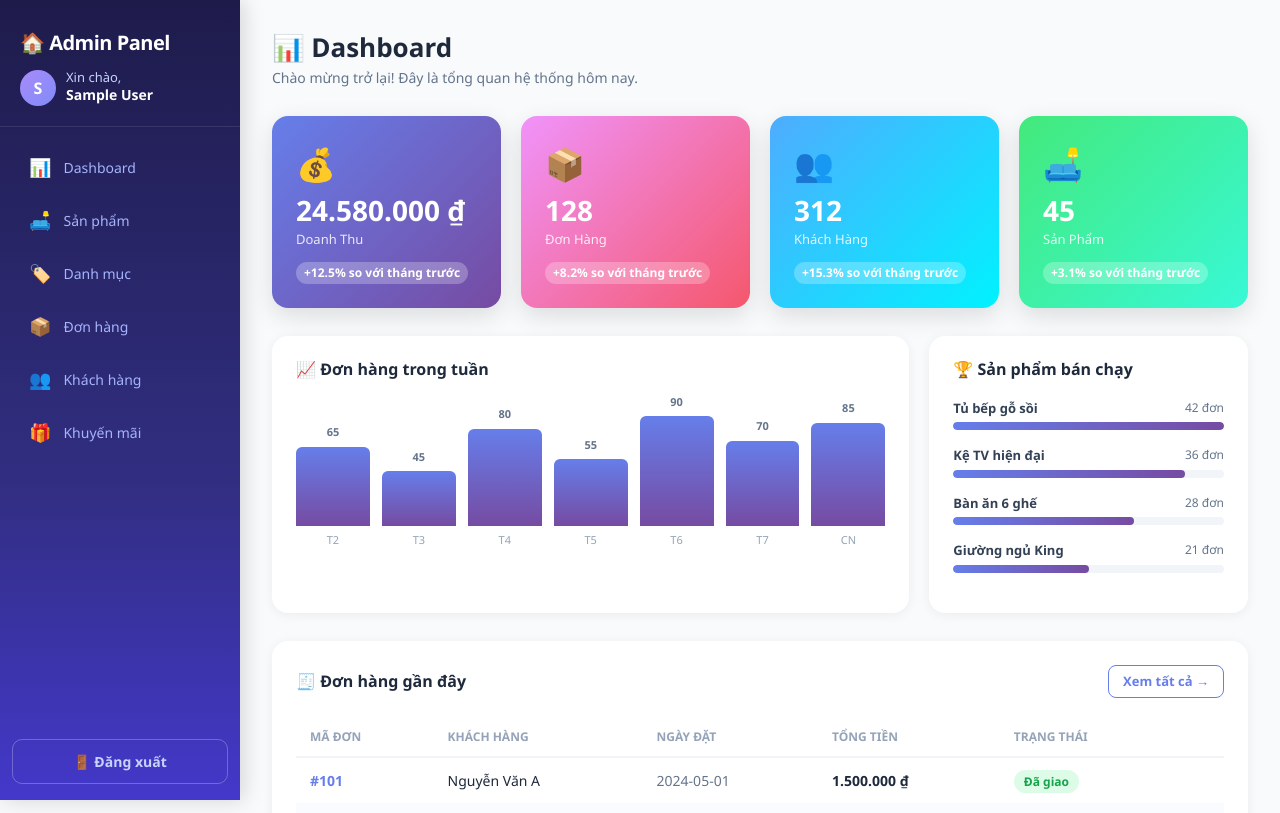
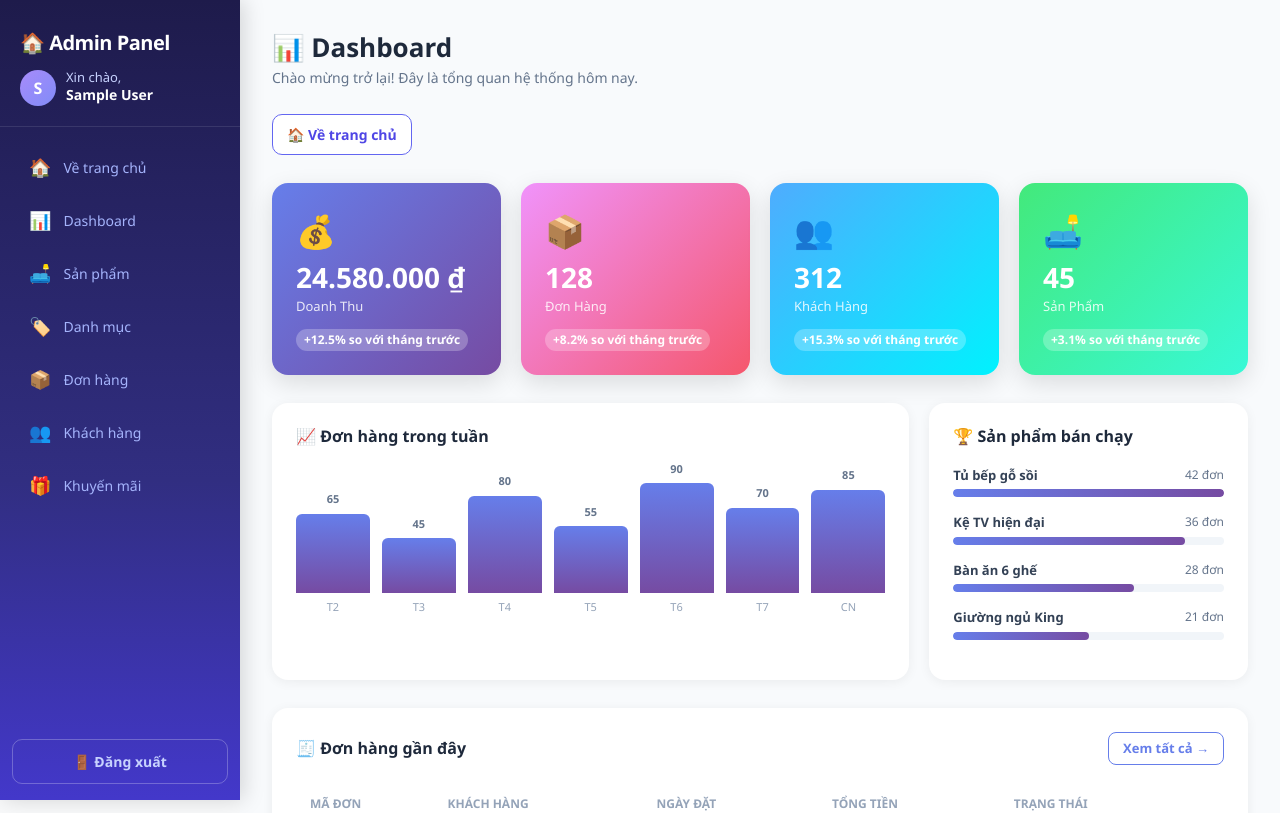
Before and after one commit to NgoTungNam/demoproject, a React (Vite) app: page /admin in a window 1280 px wide. Shown: the top 813 px of the page. Built offline with nearby package versions, Linux system fonts and the light colour scheme; sample sign-in values are in the browser's storage.

Commit message:
feat: add home navigation to admin

```diff
--- a/src/components/AdminLayout.jsx
+++ b/src/components/AdminLayout.jsx
@@ -3,6 +3,7 @@ import { Link, Outlet, useLocation } from 'react-router-dom';
 import { useAuth } from '../context/AuthContext';
 
 const navItems = [
+    { path: '/', icon: '🏠', label: 'Về trang chủ', exact: true },
     { path: '/admin/dashboard', icon: '📊', label: 'Dashboard' },
     { path: '/admin/products',  icon: '🛋️', label: 'Sản phẩm' },
     { path: '/admin/categories',icon: '🏷️', label: 'Danh mục' },
@@ -16,7 +17,7 @@ const AdminLayout = () => {
     const location = useLocation();
     const [menuOpen, setMenuOpen] = useState(false);
 
-    const isActive = (path) => location.pathname === path || location.pathname.startsWith(path + '/');
+    const isActive = (path, exact) => exact ? location.pathname === path : location.pathname === path || location.pathname.startsWith(path + '/');
 
     return (
         <div className="admin-layout" style={{ display: 'flex', minHeight: '100vh', fontFamily: "'Segoe UI', sans-serif" }}>
@@ -61,7 +62,7 @@ const AdminLayout = () => {
                 {/* Nav */}
                 <nav style={{ padding: '16px 12px', flex: 1 }}>
                     {navItems.map(item => {
-                        const active = isActive(item.path);
+                        const active = isActive(item.path, item.exact);
                         return (
                             <Link key={item.path} to={item.path} style={{ textDecoration: 'none' }} onClick={() => setMenuOpen(false)}>
                                 <div style={{
--- a/src/index.css
+++ b/src/index.css
@@ -94,6 +94,26 @@ body {
 
 .admin-content .table-responsive {
   -webkit-overflow-scrolling: touch;
+}
+
+.admin-home-link {
+  display: inline-flex;
+  align-items: center;
+  justify-content: center;
+  margin-top: 10px;
+  padding: 9px 14px;
+  border: 1.5px solid #6366f1;
+  border-radius: 10px;
+  color: #4f46e5;
+  background: #fff;
+  font-size: 14px;
+  font-weight: 700;
+  text-decoration: none;
+}
+
+.admin-home-link:hover {
+  background: #eef2ff;
+  color: #4338ca;
 }
 
 /* ===== RESPONSIVE ===== */
--- a/src/pages/Admin/AdminDashboard.jsx
+++ b/src/pages/Admin/AdminDashboard.jsx
@@ -56,11 +56,12 @@ const AdminDashboard = () => {
     return (
         <div className="admin-dashboard" style={{ fontFamily: "'Segoe UI', sans-serif", color: '#1e293b' }}>
             {/* Header */}
-            <div style={{ marginBottom: '28px' }}>
+            <div className="admin-dashboard-header" style={{ marginBottom: '28px' }}>
                 <h1 style={{ fontSize: '26px', fontWeight: 700, margin: 0 }}>📊 Dashboard</h1>
                 <p style={{ color: '#64748b', marginTop: '4px', fontSize: '14px' }}>
                     Chào mừng trở lại! Đây là tổng quan hệ thống hôm nay.
                 </p>
+                <Link to="/" className="admin-home-link">🏠 Về trang chủ</Link>
             </div>
 
             {/* Stat Cards */}
```
